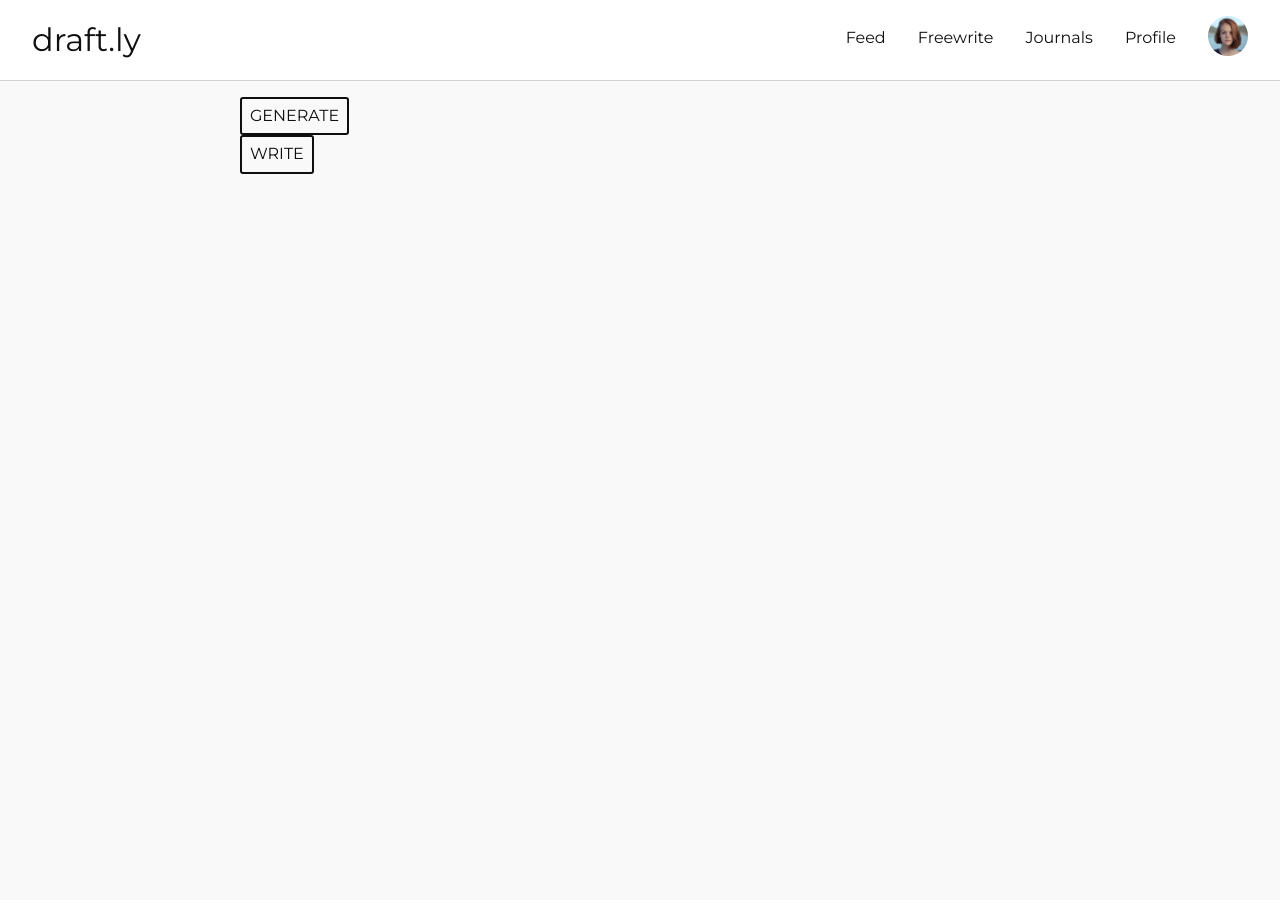
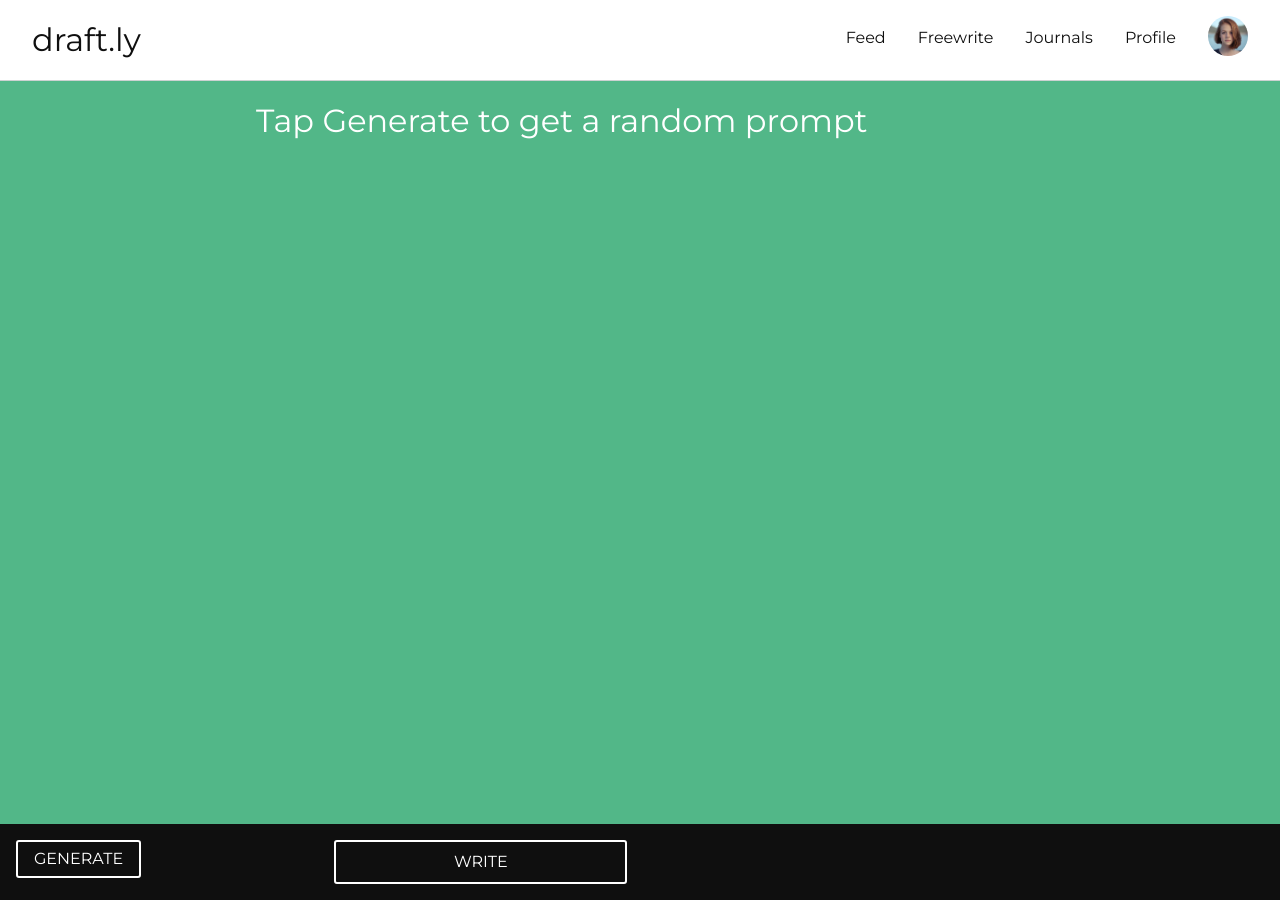
Before and after one commit to davidpowellme/draftly, a Jekyll site: the page built from generate.html, in a window 1280 px wide. Built offline with Jekyll 4.4.1, drawn with Linux system fonts in a browser that asks for light colours; nearby versions of some CDN libraries.

Commit message:
working generator

```diff
--- a/_includes/footer.html
+++ b/_includes/footer.html
@@ -94,7 +94,13 @@ $('.write').click(function(){
 
   $('#writer').slideToggle(1000);
 
+  $('.prompt-text').toggleClass('writing');
+
+  $('.generate').toggleClass('none');
+
 });
+
+//WRITER SLIDE UP
 
 
 </script>
--- /dev/null
+++ b/_layouts/generator.html
@@ -0,0 +1,20 @@
+<!DOCTYPE html>
+<html>
+
+  {% include head.html %}
+
+  <body class="g-page">
+
+    {% include header.html %}
+
+    <div class="page-content">
+      <div class="wrapper">
+        {{ content }}
+      </div>
+    </div>
+
+    {% include footer.html %}
+
+  </body>
+
+</html>
--- a/_sass/_global.scss
+++ b/_sass/_global.scss
@@ -55,7 +55,7 @@ li {margin: 1em 0;}
 	font-family: $font-headings;
 	max-width: 100%;
 	outline: none;
-	padding: 0.5em;
+	padding: 0.5em 1em;
 	text-align:center;
 	text-transform: uppercase;
 }
@@ -93,6 +93,9 @@ textarea {
 main.display {
 	display: block;
 }
+
+.display {display: none;}
+.none {display: none;}
 
 .row {overflow:hidden;}
 
@@ -531,4 +534,29 @@ section {
 
 //RANDOM
 
+.g-page {
+	background: $color-accent;
+}
 #writer {display: none;}
+
+.slide-up {
+	bottom: 0;
+}
+
+#generator {
+	background: $color-dark;
+	padding: 1em;
+	position: fixed;
+	left: 0; bottom: 0;
+}
+
+.prompt-text {
+	color: $color-light;
+	font-family: $font-headings;
+	font-size: 2em;
+	padding: 0 0.5em;
+}
+
+.writing {
+	font-size: 1em;
+}
--- a/generate.html
+++ b/generate.html
@@ -1,11 +1,20 @@
 ---
-layout: default
+layout: generator
 permalink: ../generate/
 ---
-<div id="prompt"></div>
 
-<input class="btn dark" type="button" value="Generate" onclick="postmessage();" />
+<section class="col-sm-12 col-md-12 col-lg-12">
+	<div class="prompt-text" id="prompt">Tap Generate to get a random prompt</div>
+</section>
+<section class="col-sm-12 col-md-12 col-lg-12" id="generator">
+	<div class="col-sm-6 col-md-4 col-lg-3">
+		<input class="btn light generate" type="button" value="Generate" onclick="postmessage();" />
+	</div>
+	<div class="col-sm-6 col-md-4 col-lg-3">
+		<div class="btn light write">Write</div>
+	</div>
+</section>
 
-<input class="btn dark write" type="button" value="Write" onclick="startwriting();" />
-
-<textarea name="" id="writer" cols="30" rows="10"></textarea>
+<section class="col-sm-12 col-md-12 col-lg-12" id="writer">
+	<textarea placeholder="start writing pls" name="" cols="30" rows="10"></textarea>
+</section>
```
